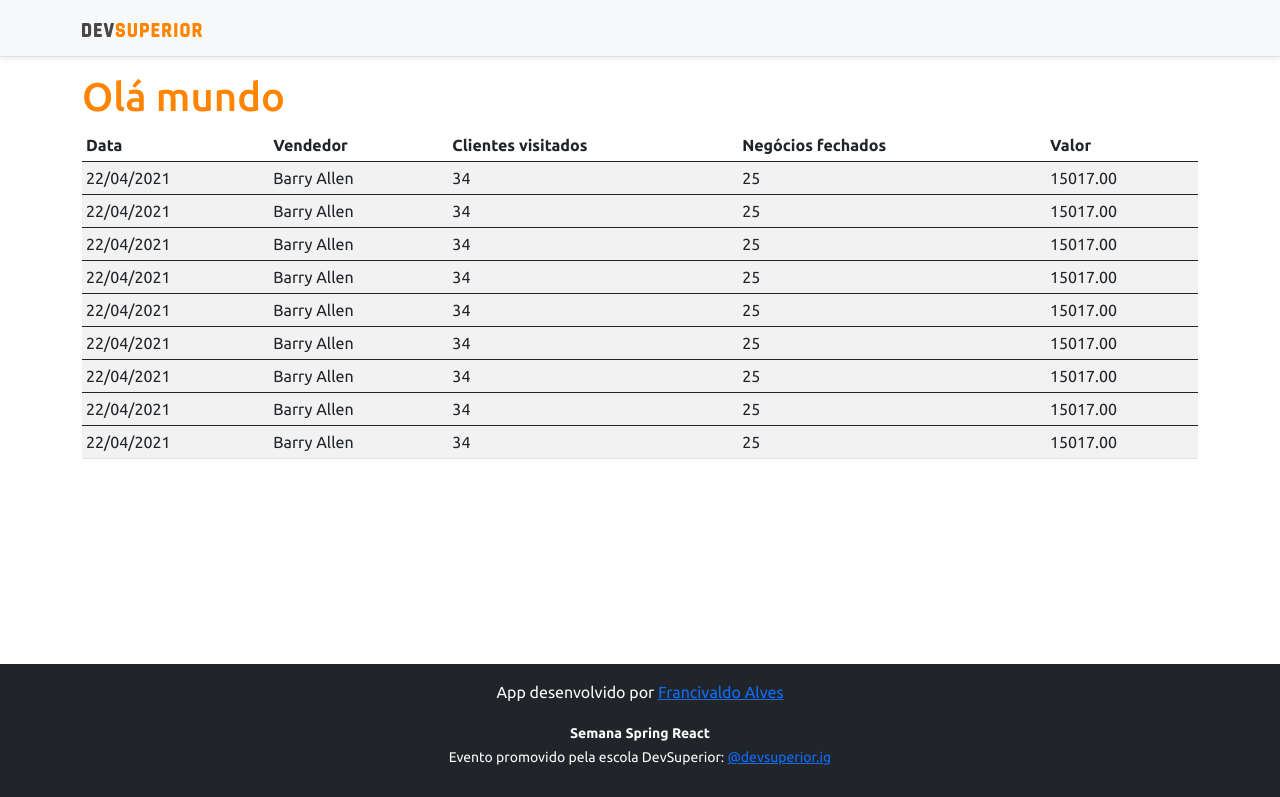
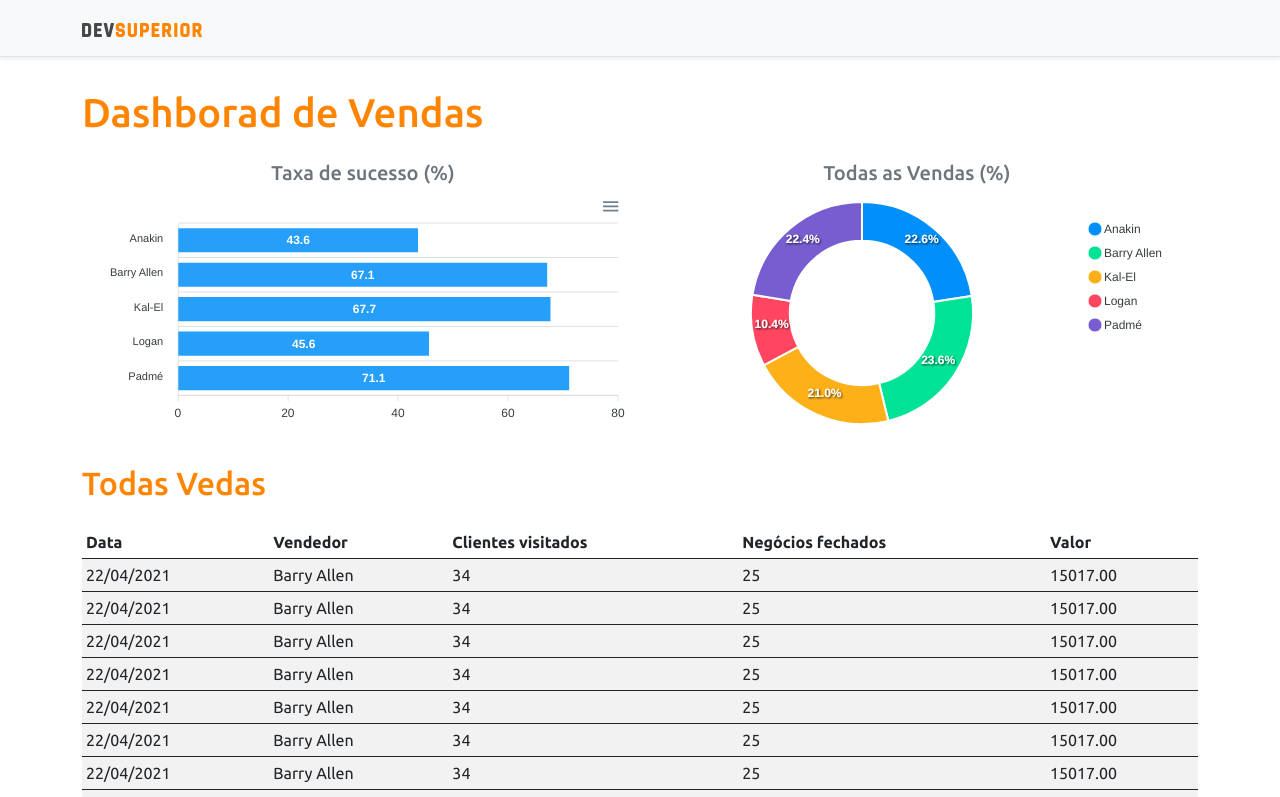
Before and after one commit to f3prosistem/projeto-sds3, a React (Create React App) app in the folder frontend/: page / in a window 1280 px wide. Shown: the top 797 px of the page. Built offline with nearby package versions, Linux system fonts and the light colour scheme.

Commit message:
Static charts

```diff
--- a/frontend/package.json
+++ b/frontend/package.json
@@ -11,8 +11,10 @@
     "@types/node": "^12.0.0",
     "@types/react": "^17.0.0",
     "@types/react-dom": "^17.0.0",
+    "apexcharts": "^3.26.1",
     "bootstrap": "^5.0.0",
     "react": "^17.0.2",
+    "react-apexcharts": "^1.3.9",
     "react-dom": "^17.0.2",
     "react-scripts": "4.0.3",
     "typescript": "^4.1.2",
--- a/frontend/src/App.tsx
+++ b/frontend/src/App.tsx
@@ -1,4 +1,6 @@
+import BarChart from "components/BarChart";
 import DataTable from "components/DataTable";
+import DonutChart from "components/DonutChart";
 import Footer from "components/Footer";
 import NavBar from "components/NavBar";
 
@@ -6,12 +8,30 @@
     return (
         <>
             <NavBar />
-            <div  className="container">
-                <h1 className="text-primary">Olá mundo</h1>
-                <DataTable/>
+            <div className="container">
+                <h1 className="text-primary py-3">Dashborad de Vendas</h1>
+
+                <div className="row px-3">
+                    <div className="col-sm-6">
+                        <h5 className="text-center text-secondary">Taxa de sucesso (%)</h5>
+                        <BarChart />
+                    </div>
+                    <div className="col-sm-6">
+                        <h5 className="text-center text-secondary">Todas as Vendas (%)</h5>
+                        <DonutChart />
+                    </div>
+
+                </div>
+
+                <div className="py-3">
+                    <h2 className="text-primary">Todas Vedas</h2>
+                </div>
+
+                <DataTable />
+
 
             </div>
-            <Footer/>
+            <Footer />
         </>
     );
 }
--- /dev/null
+++ b/frontend/src/components/BarChart/index.tsx
@@ -0,0 +1,37 @@
+import Chart from 'react-apexcharts';
+
+const BarChart = () => {
+
+
+    const options = {
+        plotOptions: {
+            bar: {
+                horizontal: true,
+            }
+        },
+    };
+
+    const mockData = {
+        labels: {
+            categories: ['Anakin', 'Barry Allen', 'Kal-El', 'Logan', 'Padmé']
+        },
+        series: [
+            {
+                name: "% Sucesso",
+                data: [43.6, 67.1, 67.7, 45.6, 71.1]
+            }
+        ]
+    };
+
+    return (
+        <Chart
+        options={{...options, xaxis: mockData.labels}}
+        series={mockData.series}
+        type='bar'
+        height="240"
+        />
+
+    );
+}
+
+export default BarChart;
--- /dev/null
+++ b/frontend/src/components/DonutChart/index.tsx
@@ -0,0 +1,29 @@
+import Chart from 'react-apexcharts';
+
+const DonutChart = () => {
+
+    const mockData = {
+        series: [477138, 499928, 444867, 220426, 473088],
+        labels: ['Anakin', 'Barry Allen', 'Kal-El', 'Logan', 'Padmé']
+    }
+
+    const options = {
+        legend: {
+            show: true
+        }
+    }
+
+    return (
+        <Chart
+        options={{...options, labels: mockData.labels}}
+        series={mockData.series}
+        type='donut'
+        height="240"
+        />
+
+    );
+
+
+}
+
+export default DonutChart;
```
Also changed, not shown: 1 other file (tests, documents, lock files or other folders).
